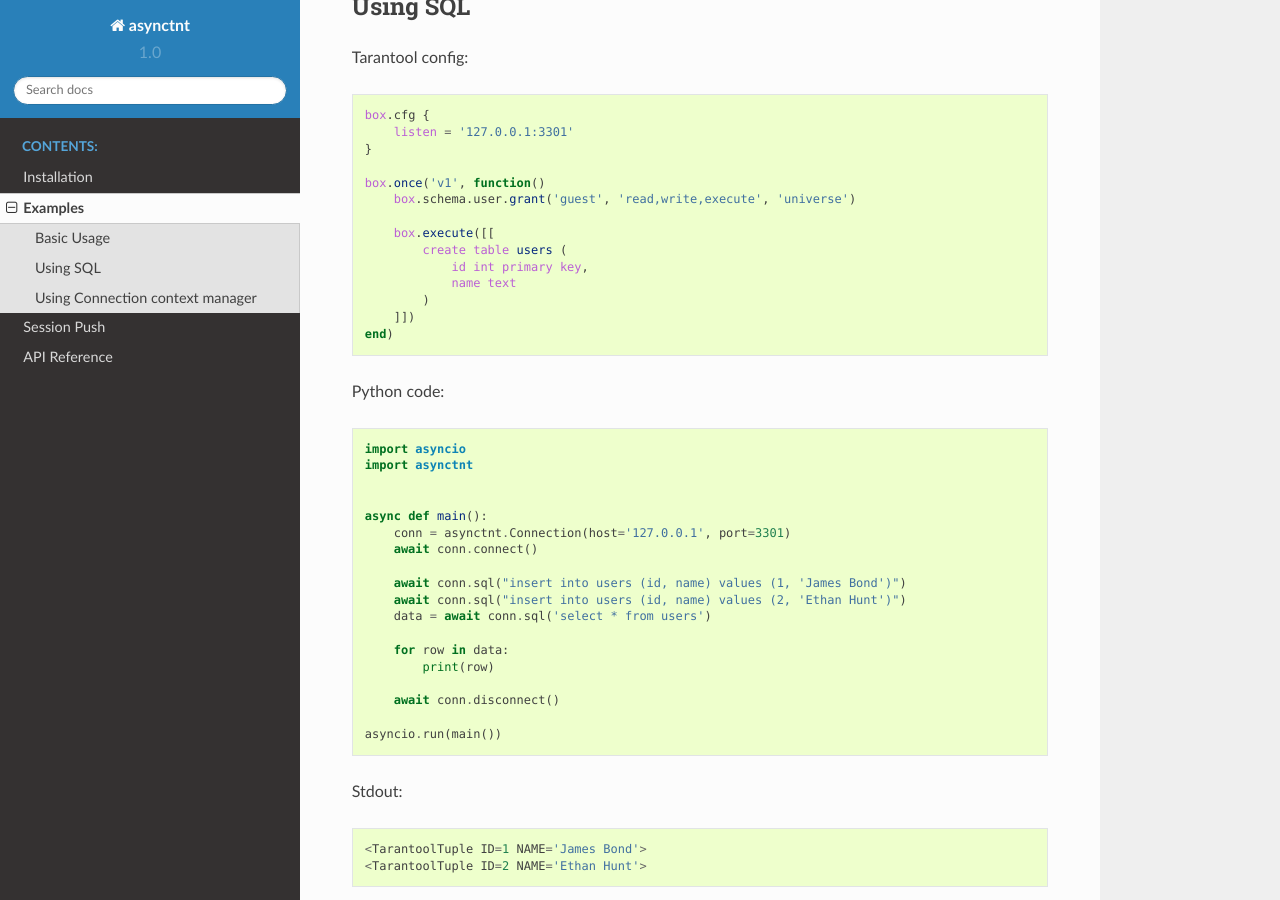
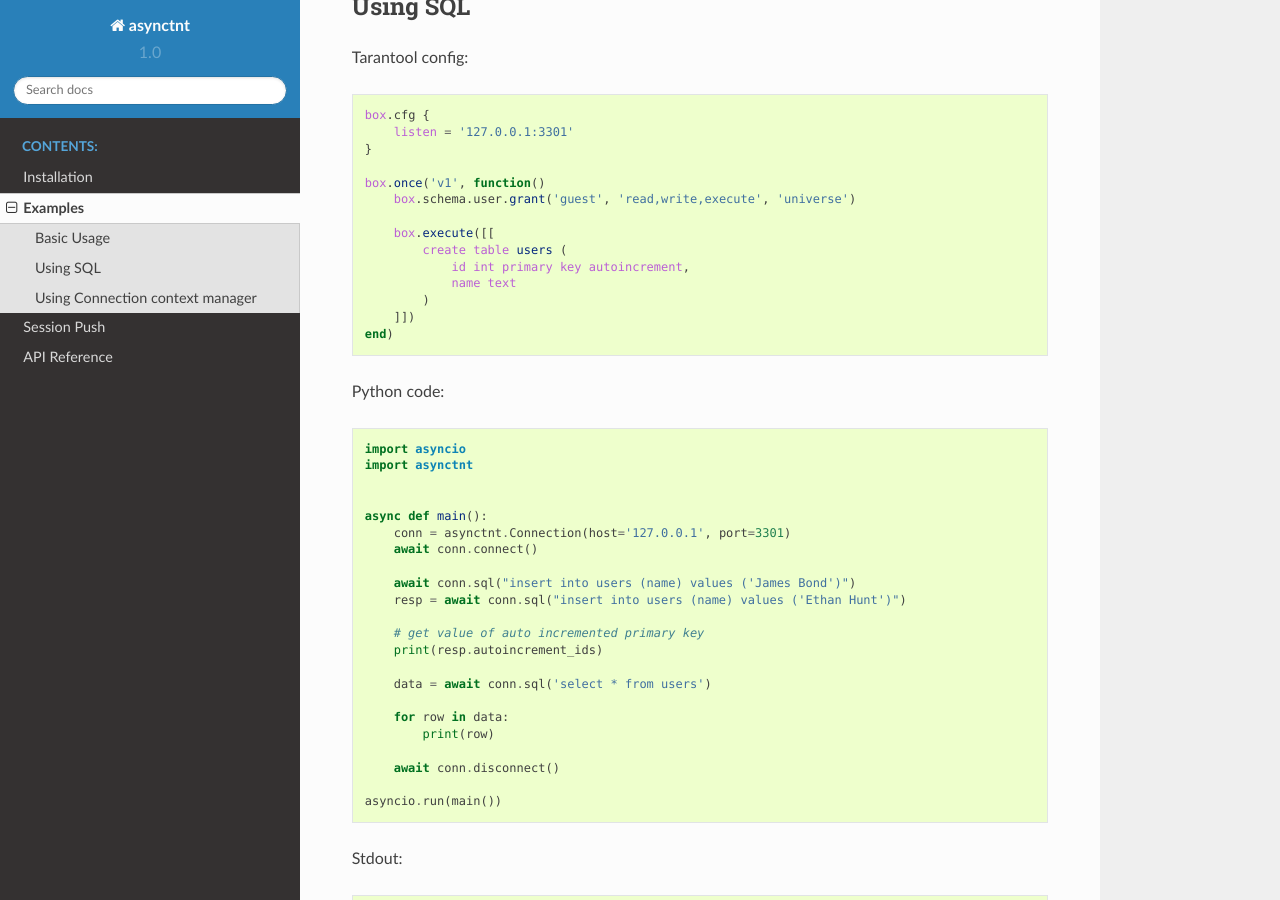
Before and after one commit to igorcoding/asynctnt, a Sphinx documentation site: the page built from docs/examples.rst, in a window 1280 px wide and 900 px high, scrolled down 1141 px. Built offline with Sphinx 7.4.7 and the Read the Docs theme 2.0.0, drawn with Linux system fonts in a browser that asks for light colours.

```diff
--- a/docs/examples.rst
+++ b/docs/examples.rst
@@ -74,7 +74,7 @@ Tarantool config:
 
         box.execute([[
             create table users (
-                id int primary key,
+                id int primary key autoincrement,
                 name text
             )
         ]])
@@ -93,8 +93,12 @@ Python code:
         conn = asynctnt.Connection(host='127.0.0.1', port=3301)
         await conn.connect()
 
-        await conn.sql("insert into users (id, name) values (1, 'James Bond')")
-        await conn.sql("insert into users (id, name) values (2, 'Ethan Hunt')")
+        await conn.sql("insert into users (name) values ('James Bond')")
+        resp = await conn.sql("insert into users (name) values ('Ethan Hunt')")
+
+        # get value of auto incremented primary key
+        print(resp.autoincrement_ids)
+
         data = await conn.sql('select * from users')
 
         for row in data:
```
Also changed, not shown: 3 other files.
